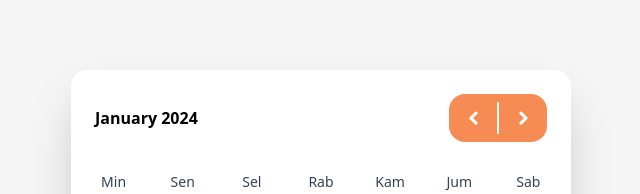
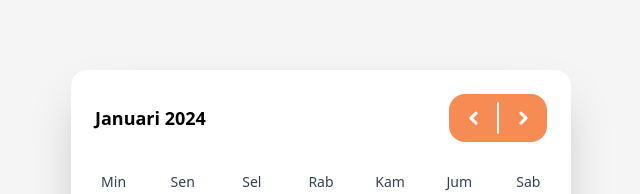
Before and after one commit to LackFos/React-Calendar, a React (Vite) app: page / in a window 1280 px wide. Shown: the top 194 px of the page, without its empty margins (319-959 px from the left). Built offline with nearby package versions, Linux system fonts and the light colour scheme.

Commit message:
Update UI

```diff
--- a/package.json
+++ b/package.json
@@ -10,6 +10,7 @@
     "preview": "vite preview"
   },
   "dependencies": {
+    "framer-motion": "^11.0.3",
     "react": "^18.2.0",
     "react-dom": "^18.2.0"
   },
--- a/src/App.jsx
+++ b/src/App.jsx
@@ -1,11 +1,11 @@
+import { motion } from 'framer-motion'
 import { useState } from 'react'
 import Calendar from './Calendar'
-
 function App() {
   const [selectedDate, setSelectedDate] = useState(new Date(new Date().setUTCHours(0, 0, 0, 0)))
 
   return (
-    <div className='flex h-screen w-screen flex-col items-center justify-center gap-10 '>
+    <div className='fixed flex h-full w-full flex-col items-center justify-center gap-10 '>
       <Calendar value={selectedDate} onChange={(value) => setSelectedDate(value)} />
       <h1>
         Date : {new Date(selectedDate).toLocaleString(undefined, { day: '2-digit', month: 'long', year: 'numeric' })}
--- a/src/Calendar.jsx
+++ b/src/Calendar.jsx
@@ -2,7 +2,7 @@ import { useState } from 'react'
 import LeftChevron from './assets/LeftChevron'
 import RightChevron from './assets/RightChevron'
 
-const Calendar = ({ value, onChange: setSelectedDate }) => {
+const Calendar = ({ value, onChange: setSelectedDate, locale = 'id-ID' }) => {
   const selectedDate = new Date(value)
   const [calendarView, setCalendarView] = useState(selectedDate)
 
@@ -45,7 +45,7 @@ const Calendar = ({ value, onChange: setSelectedDate }) => {
   return (
     <div className='flex w-[500px] flex-col gap-4 rounded-2xl bg-white py-6 shadow-2xl'>
       <div className='flex items-center justify-between px-6'>
-        <h1 className='font-bold'>{`${calendarView.toLocaleDateString(undefined, { month: 'long', year: 'numeric' })}`}</h1>
+        <h1 className='text-lg font-bold'>{`${calendarView.toLocaleDateString(locale, { month: 'long', year: 'numeric' })}`}</h1>
 
         <div className='flex items-center overflow-hidden rounded-2xl bg-calendar-primary'>
           <div
```
Also changed, not shown: 1 other file (tests, documents, lock files or other folders).
